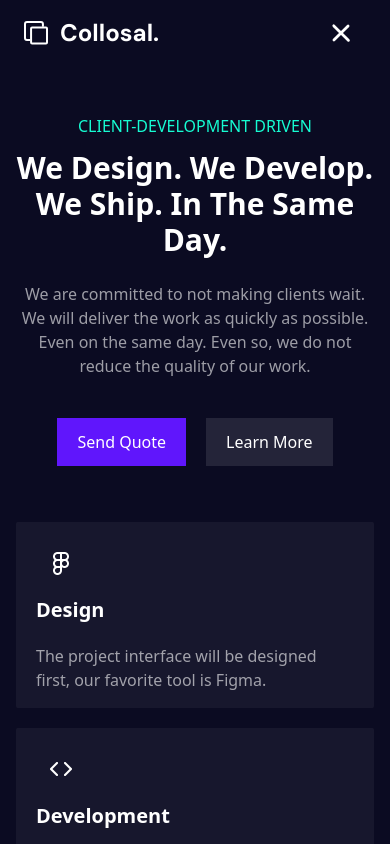
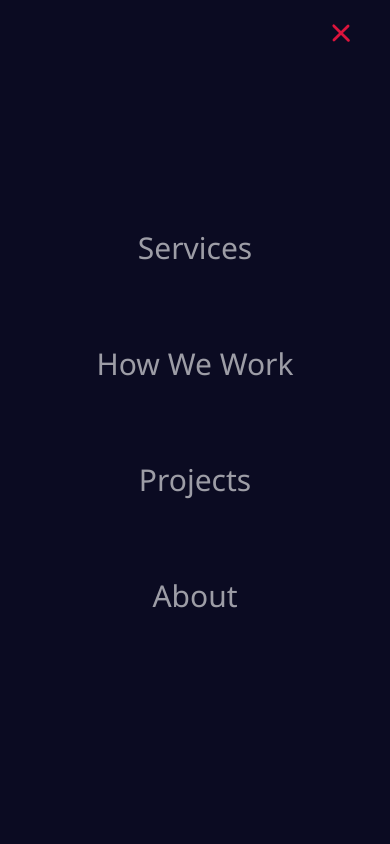
Before and after one commit to cuingskot76/collosal-profile, a React (Vite) app: page / in a window 390 px wide. Both pictures are taken after a click on the icon 341 px from the left and 33 px from the top of the page. Shown: the top 844 px of the page. Built offline with nearby package versions, Linux system fonts and the light colour scheme.

Commit message:
add animation in homepage

```diff
--- a/package.json
+++ b/package.json
@@ -10,6 +10,7 @@
   },
   "dependencies": {
     "@material-tailwind/react": "^1.4.2",
+    "framer-motion": "^9.1.6",
     "react": "^18.2.0",
     "react-dom": "^18.2.0",
     "react-router-dom": "^6.6.1"
--- a/src/App.jsx
+++ b/src/App.jsx
@@ -23,15 +23,33 @@ import ProblemWorks from "./components/work/ProblemWorks";
 import PlanningWorks from "./components/work/PlanningWorks";
 import CompleteWorks from "./components/work/CompleteWorks";
 import HeroProject from "./components/project/HeroProjects";
-import MainProject from "./components/project/MainProject";
-import AllProjects from "./components/project/AllProjects";
+
+import { AnimatePresence, motion as m } from "framer-motion";
+
+const animations = {
+  initial: { opacity: 0, x: 100 },
+  animate: { opacity: 1, x: 0 },
+  exit: { opacity: 0, x: -100 },
+};
 
 const router = createBrowserRouter([
   {
     path: "/",
     element: (
-      <div>
+      <AnimatePresence initial={false} mode={"wait"}>
         <Navbar />
+        <m.div
+          // variants={animations}
+          // initial="initial"
+          // animate="animate"
+          // exit="exit"
+          // transition={{ duration: 1 }}
+          // className=" absolute top-0 left-0 w-full"
+          initial={{ opacity: 0 }}
+          animate={{ opacity: 1 }}
+          transition={{ duration: 0.5, ease: "easeOut" }}
+          exit={{ opacity: 0 }}
+        >
           <Hero />
           <Features />
           <Partners />
@@ -41,14 +59,15 @@ const router = createBrowserRouter([
           <Testimonials />
           <Callout />
           <Footer />
+        </m.div>
         {/* <Outlet /> */}
-      </div>
+      </AnimatePresence>
     ),
   },
   {
     path: "/services",
     element: (
-      <div>
+      <AnimatePresence initial={false} mode={"wait"}>
         <Navbar />
         <HeroServices />
         <Design />
@@ -56,7 +75,7 @@ const router = createBrowserRouter([
         <Maintenance />
         <Callout />
         <Footer />
-      </div>
+      </AnimatePresence>
     ),
   },
   {
@@ -90,14 +109,12 @@ const router = createBrowserRouter([
   {
     path: "/projects",
     element: (
-      <div>
+      <AnimatePresence initial={false}>
         <Navbar />
         <HeroProject />
-        {/* <MainProject /> */}
-        {/* <AllProjects /> */}
         <Callout />
         <Footer />
-      </div>
+      </AnimatePresence>
     ),
   },
   {
--- a/src/components/Navbar.jsx
+++ b/src/components/Navbar.jsx
@@ -1,5 +1,6 @@
 import React, { useEffect, useState } from "react";
 import { Link } from "react-router-dom";
+import { easeOut, motion as m } from "framer-motion";
 
 const Navbar = () => {
   const [hamburgerActive, setHamburgerActive] = useState(false);
@@ -7,10 +8,22 @@ const Navbar = () => {
 
   const handleClickHamburger = () => {
     setHamburgerActive(!hamburgerActive);
+    const sideNav = document.querySelector(".sideNav");
+
     if (hamburgerActive) {
       document.querySelector(".ham").classList.remove("active");
+      document.querySelectorAll(".line").forEach((line) => {
+        line.classList.remove("active");
+      });
+      sideNav.classList.remove("sidebar");
+      sideNav.classList.add("hidden");
     } else {
       document.querySelector(".ham").classList.add("active");
+      document.querySelectorAll(".line").forEach((line) => {
+        line.classList.add("active");
+      });
+      sideNav.classList.add("sidebar");
+      sideNav.classList.remove("hidden");
     }
   };
 
@@ -19,10 +32,10 @@ const Navbar = () => {
 
     nav.forEach((link) => {
       link.addEventListener("click", function (e) {
-        nav.forEach((link) => {
-          link.classList.remove("active");
-          link.classList.add("navbar-muted");
-          link.classList.remove("muted");
+        nav.forEach((navLink) => {
+          navLink.classList.remove("active");
+          navLink.classList.add("navbar-muted");
+          navLink.classList.remove("muted");
         });
         link.classList.toggle("active");
         link.classList.toggle("navbar-muted");
@@ -44,8 +57,11 @@ const Navbar = () => {
   }, []);
 
   return (
-    <div
+    <m.div
       className={`${sticky} navbar flex items-center justify-between py-2 px-[1.5rem] sm:px-[2rem] sm:py-5 md:px-[3.5rem] lg:px-[5rem] xl:px-[10rem] 2xl:px-[15rem]`}
+      initial={{ opacity: 0 }}
+      animate={{ opacity: 1 }}
+      transition={{ duration: 0.5, ease: "easeOut" }}
     >
       <Link to="/" className="all-nav flex items-center gap-3 text-white">
         <svg
@@ -81,13 +97,25 @@ const Navbar = () => {
           >
             Services
           </Link>
-          <Link to="/work" className="all-nav navbar-links muted ">
+          <Link
+            to="/work"
+            className="all-nav navbar-links muted"
+            onClick={handleClickNavbar}
+          >
             How We Work
           </Link>
-          <Link to="/projects" className="all-nav navbar-links muted ">
+          <Link
+            to="/projects"
+            className="all-nav navbar-links muted"
+            onClick={handleClickNavbar}
+          >
             Projects
           </Link>
-          <Link to="/about" className="all-nav navbar-links muted ">
+          <Link
+            to="/about"
+            className="all-nav navbar-links muted"
+            onClick={handleClickNavbar}
+          >
             About
           </Link>
         </ul>
@@ -101,7 +129,7 @@ const Navbar = () => {
 
       {/* hamburger menu */}
       <svg
-        className="ham hamRotate ham8 sm:hidden"
+        className="ham hamRotate ham8 sm:hidden z-10"
         viewBox="0 0 100 100"
         width="50"
         onClick={handleClickHamburger}
@@ -116,7 +144,42 @@ const Navbar = () => {
           d="m 70,67 h -40 c 0,0 -7.5,-0.802118 -7.5,-8.365747 0,-7.563629 7.5,-8.634253 7.5,-8.634253 h 20"
         />
       </svg>
-    </div>
+
+      {/* sidebar */}
+      <m.div className="sideNav hidden sm:hidden">
+        <ul className="flex flex-col m-auto text-center h-full justify-center gap-20">
+          <Link
+            to="/services"
+            className="all-nav navbar-links muted text-3xl hover:text-white"
+            onClick={handleClickNavbar}
+          >
+            Services
+          </Link>
+          <Link
+            to="/work"
+            className="all-nav navbar-links muted text-3xl hover:text-white"
+            onClick={handleClickNavbar}
+          >
+            How We Work
+          </Link>
+          <Link
+            to="/projects"
+            className="all-nav navbar-links muted text-3xl hover:text-white"
+            onClick={handleClickNavbar}
+          >
+            Projects
+          </Link>
+          <Link
+            to="/about"
+            className="all-nav navbar-links muted text-3xl hover:text-white"
+            onClick={handleClickNavbar}
+          >
+            About
+          </Link>
+        </ul>
+      </m.div>
+      {/* end__sidebar */}
+    </m.div>
   );
 };
 
--- a/src/components/about/About.jsx
+++ b/src/components/about/About.jsx
@@ -5,7 +5,7 @@ const About = () => {
   return (
     <div className="relative">
       {/* about-1 */}
-      <div className="relative mt-10 sm:mt-20 py-2 px-[1rem] sm:px-[2rem] sm:py-5 md:px-[3.5rem] lg:px-[7rem] xl:px-[14rem] 2xl:px-[17rem]">
+      <div className="relative my-20 py-2 px-[1rem] sm:px-[2rem] sm:py-5 md:px-[3.5rem] lg:px-[7rem] xl:px-[14rem] 2xl:px-[17rem]">
         <div className="flex flex-col justify-center items-center lg:grid lg:grid-cols-2 md:gap-5 lg:gap-10 2xl:gap-32 ">
           <div className="mb-28">
             <img
--- a/src/components/home/Features.jsx
+++ b/src/components/home/Features.jsx
@@ -1,22 +1,49 @@
 import React from "react";
 import { features } from "../../constant";
+
+import { motion as m } from "framer-motion";
+
+const container = {
+  hidden: { opacity: 0 },
+  show: {
+    opacity: 1,
+    transition: {
+      delayChildren: 0.5,
+      staggerChildren: 0.2,
+    },
+  },
+};
+
+const item = {
+  hidden: { y: "100%" },
+  show: { y: "0%", transition: { duration: 0.3 } },
+};
 
 const Features = () => {
   return (
     <div className="mt-10 sm:mt-20 py-2 px-[1rem] sm:px-[2rem] sm:py-5 md:px-[3.5rem] lg:px-[7rem] xl:px-[14rem] 2xl:px-[17rem]">
-      <div className="md:flex justify-center gap-5">
+      <div className="overflow-hidden">
+        <m.div
+          className="md:flex justify-center gap-5"
+          variants={container}
+          initial="hidden"
+          animate="show"
+        >
           {features?.map((feature, index) => (
-          <div
+            <m.div
               key={index}
               className="mb-5 bg-light md:w-[320px] rounded-sm px-5 py-4"
+              variants={item}
+              transition={{ delay: 1 }}
             >
               <img src={feature.url} alt={feature.title} />
               <h4 className="mt-2 mb-5 md:mb-7 text-xl font-bold">
                 {feature.title}
               </h4>
               <p className="muted">{feature.description}</p>
-          </div>
+            </m.div>
           ))}
+        </m.div>
       </div>
     </div>
   );
--- a/src/components/home/Hero.jsx
+++ b/src/components/home/Hero.jsx
@@ -1,20 +1,30 @@
 import React from "react";
+import { motion as m } from "framer-motion";
 
 const Hero = () => {
   return (
-    <div className="relative mt-10 sm:mt-20 lg:mt-28 max-w-2xl py-2 px-[1rem] m-auto text-center flex flex-col justify-center items-center">
+    <div className=" relative my-20 lg:mt-28 max-w-2xl py-2 px-[1rem] m-auto text-center flex flex-col justify-center items-center">
+      <div className="overflow-hidden">
+        <m.div
+          animate={{ y: 0 }}
+          initial={{ y: "100%" }}
+          transition={{ duration: 0.5, duration: 0.5 }}
+          className="overflow-hidden"
+        >
           <h3 className="subTitle">CLIENT-DEVELOPMENT DRIVEN</h3>
           <h1 className="font-bold pt-3 pb-6 text-3xl md:text-4xl">
             We Design. We Develop. We Ship. In The Same Day.
           </h1>
           <p className="muted">
-        We are committed to not making clients wait. We will deliver the work as
-        quickly as possible. Even on the same day. Even so, we do not reduce the
-        quality of our work.
+            We are committed to not making clients wait. We will deliver the
+            work as quickly as possible. Even on the same day. Even so, we do
+            not reduce the quality of our work.
           </p>
-      <div className="gap-5 flex mt-10 md:gap-6">
+          <div className="gap-5 flex mt-10 md:gap-6 justify-center">
             <button className="button-color py-3 px-5">Send Quote</button>
             <button className="button py-3 px-5">Learn More</button>
+          </div>
+        </m.div>
       </div>
       {/* gradient start */}
       <div className="hidden sm:block absolute z-[-1] w-[100%] h-[100%] sm:top-0 -left-full orange-gradient blur-[300px]" />
--- a/src/components/project/HeroProjects.jsx
+++ b/src/components/project/HeroProjects.jsx
@@ -1,3 +1,4 @@
+import { motion as m } from "framer-motion";
 import React, { useState } from "react";
 import { project } from "../../constant";
 
@@ -5,7 +6,13 @@ const HeroProject = () => {
   const [projects, setProjects] = useState(project);
 
   return (
-    <div className="mt-10 sm:mt-20 py-2 px-[1rem] sm:px-[2rem] sm:py-5 md:px-[3.5rem] lg:px-[7rem] xl:px-[14rem] 2xl:px-[17rem]">
+    <m.div
+      className="my-20 py-2 px-[1rem] sm:px-[2rem] sm:py-5 md:px-[3.5rem] lg:px-[7rem] xl:px-[14rem] 2xl:px-[17rem]"
+      // initial={{ x: "100%" }}
+      // animate={{ x: "0%" }}
+      // transition={{ duration: 0.5, ease: "easeOut" }}
+      // exit={{ opacity: 1 }}
+    >
       <div className="relative max-w-2xl py-2 px-[1rem] m-auto text-center flex flex-col justify-center items-center">
         <span className="border_ pb-24">
           <h3 className="subTitle">PROJECTS</h3>
@@ -92,7 +99,7 @@ const HeroProject = () => {
         {/* gradient end */}
       </div>
       {/* end__all projects */}
-    </div>
+    </m.div>
   );
 };
 
--- a/src/components/service-details/HeroServiceDetails.jsx
+++ b/src/components/service-details/HeroServiceDetails.jsx
@@ -2,7 +2,7 @@ import React from "react";
 
 const HeroServiceDetails = () => {
   return (
-    <div className="relative mt-10 sm:mt-20 lg:mt-28 max-w-2xl py-2 px-[1rem] m-auto text-center flex flex-col justify-center items-center">
+    <div className="relative my-20 lg:mt-28 max-w-2xl py-2 px-[1rem] m-auto text-center flex flex-col justify-center items-center">
       <span className="border_ pb-24">
         <h3 className="subTitle">DEVELOPMENT</h3>
         <h1 className="font-bold pt-3 pb-6 text-3xl md:text-4xl">
--- a/src/components/services/HeroServices.jsx
+++ b/src/components/services/HeroServices.jsx
@@ -2,7 +2,7 @@ import React from "react";
 
 const HeroServices = () => {
   return (
-    <div className="relative mt-10 sm:mt-20 lg:mt-28 max-w-2xl py-2 px-[1rem] m-auto text-center flex flex-col justify-center items-center">
+    <div className="relative my-20 lg:mt-28 max-w-2xl py-2 px-[1rem] m-auto text-center flex flex-col justify-center items-center">
       <span className="border_ pb-24">
         <h3 className="subTitle">SERVICES</h3>
         <h1 className="font-bold pt-3 pb-6 text-3xl md:text-4xl">
--- a/src/components/work/HeroWorks.jsx
+++ b/src/components/work/HeroWorks.jsx
@@ -3,7 +3,7 @@ import { works1, works2, works3 } from "../../constant";
 
 const HeroWorks = () => {
   return (
-    <div className="relative mt-10 sm:mt-20 lg:mt-28 max-w-2xl py-2 px-[1rem] m-auto text-center flex flex-col justify-center items-center">
+    <div className="relative my-20 lg:mt-28 max-w-2xl py-2 px-[1rem] m-auto text-center flex flex-col justify-center items-center">
       <span className="border_ pb-24">
         <h3 className="subTitle">HOW WE WORK</h3>
         <h1 className="font-bold pt-3 pb-6 text-3xl md:text-4xl">
--- a/src/index.css
+++ b/src/index.css
@@ -7,6 +7,18 @@
 html {
   background-color: #0b0b22;
   color: #fff;
+}
+
+.sidebar {
+  position: absolute;
+  top: 0;
+  left: 0;
+  width: 100%;
+  height: 100vh;
+  background-color: #0b0b22;
+  z-index: 2;
+  overflow: hidden;
+  transition: all 0.5s ease;
 }
 
 .button {
@@ -138,6 +150,9 @@ html {
   stroke-width: 5.5;
   stroke-linecap: round;
 }
+.line.active {
+  stroke: crimson;
+}
 .ham8 .top {
   stroke-dasharray: 40 160;
 }
```
Also changed, not shown: 1 other file (tests, documents, lock files or other folders). Lines whose indentation alone changed are shown as unchanged.
